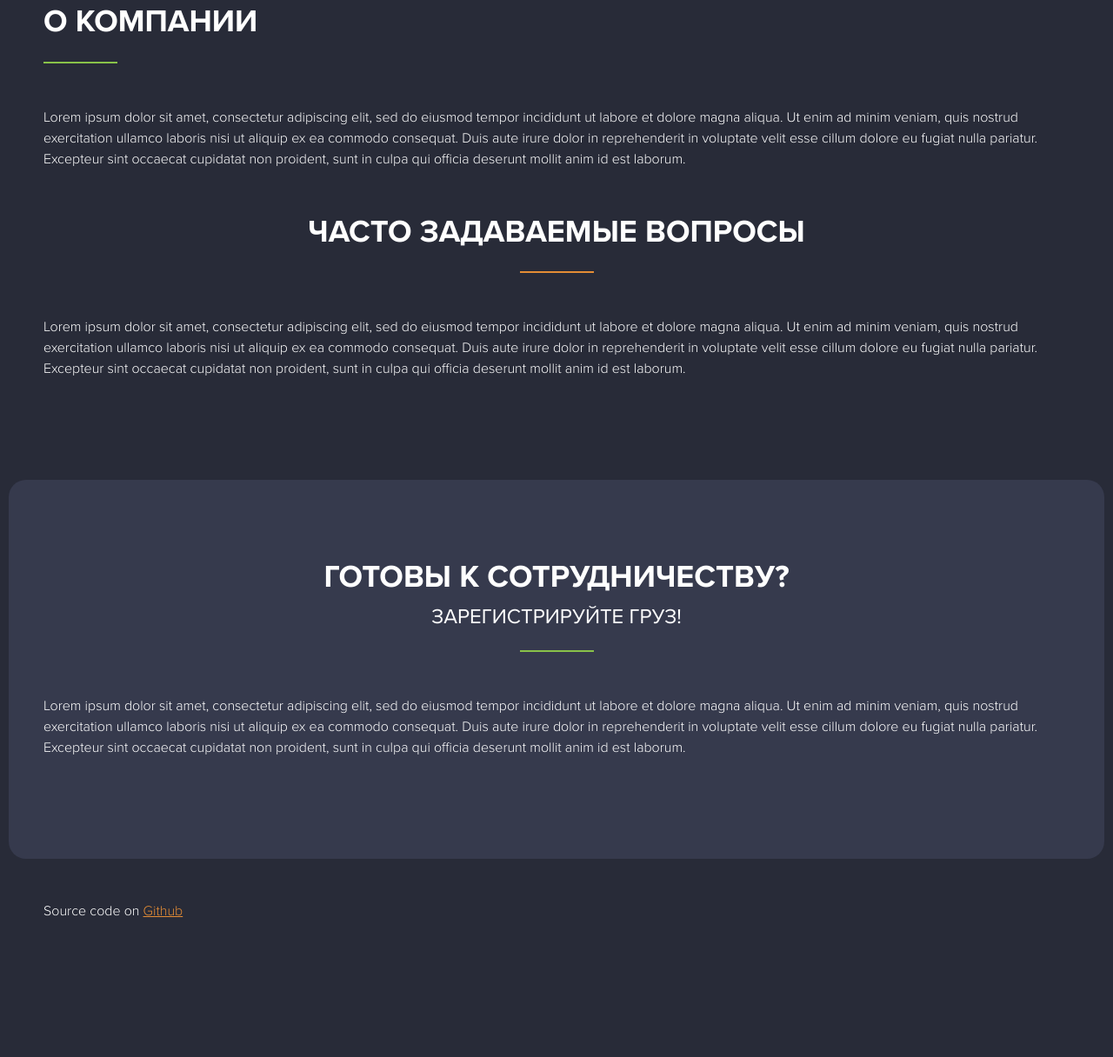
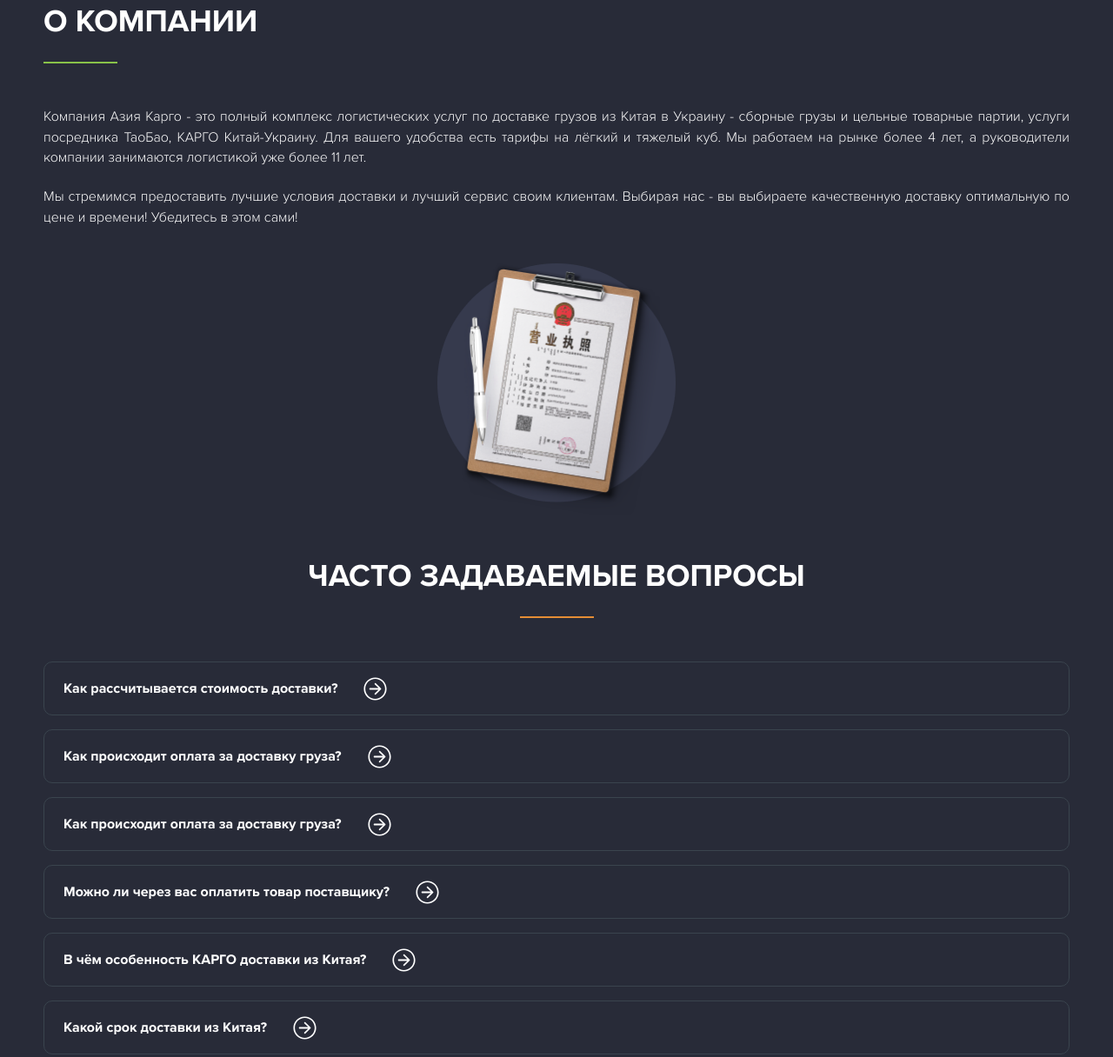
Before and after one commit to HyryaRoman/dev-MasterTao, a website: page src/index.html in a window 1280 px wide. Shown: the part 4169-5385 px from the top of the page at 87% size. Before the commit the page ends 5245 px from the top, so only its background shows below. Drawn offline with nearby package versions, Linux system fonts and the light colour scheme; files that its build step writes are made by us from their sources.

Commit message:
add about and faq-accordion

```diff
--- a/src/sass/faq.scss
+++ b/src/sass/faq.scss
@@ -0,0 +1,108 @@
+.about {
+  margin-bottom: 48px;
+
+  p {
+    margin-bottom: 21px;
+    font-size: 16px;
+    font-weight: 300;
+    line-height: 23.92px;
+    text-align: justify;
+  }
+
+  .illustration {
+    display: block;
+    height: 290px;
+    margin: 40px auto 0;
+  }
+}
+
+.faq-accordion {
+  $transition: .35s ease;
+  margin-bottom: 28px;
+
+  &-item {
+    margin-bottom: 16px;
+
+    border: 1px solid #3A444E;
+    border-radius: 10px;
+
+    overflow: hidden;
+
+    background: $body-bg;
+    color: $body-color;
+
+    transition: border-color $transition, background-color $transition, color $transition;
+
+    &:not(:has(.collapsed)) {
+      border-color: $body-color;
+      background: $body-color;
+      color: $body-bg;
+    }
+  }
+
+  &-header {
+    margin-bottom: 0px;
+  }
+
+  &-button {
+    position: relative;
+    display: flex;
+    justify-content: center;
+    align-items: center;
+    min-height: 60px;
+    padding: 11px 76px 11px 22px;
+
+    border: none;
+    background: none;
+    color: inherit;
+
+    font-size: 16px;
+    font-weight: 700;
+    line-height: 20px;
+    text-align: left;
+
+    transition: padding $transition;
+
+    &::after {
+      content: '';
+      position: absolute;
+      right: 19px;
+      top: 17px;
+      width: 27px;
+      height: 27px;
+      mask-image: url('assets/img/accordion-arrow-right.svg');
+      background-color: #FFFFFF;
+      transition: transform $transition, background-color $transition;
+    }
+
+    &:not(.collapsed) {
+      // background: $body-color;
+      // color: $body-bg;
+
+      padding: 16px 80px 4px 22px;
+
+      &::after {
+        background-color: #E58D35;
+        transform: rotate(-90deg);
+      }
+    }
+
+  }
+
+  &-body {
+    margin: 0;
+    padding: 0 22px 9px;
+
+    // background: $body-bg;
+    // color: $body-color;
+    // background: $body-color;
+    // color: $body-bg;
+
+    font-size: 14px;
+    font-weight: 300;
+    line-height: 20.23px;
+    text-align: left;
+
+    // transition: background-color $transition, color $transition;
+  }
+}
--- a/src/templates/faq.html
+++ b/src/templates/faq.html
@@ -1,16 +1,97 @@
 <section class="page-section">
   <div class="content-container">
-    <h2 class="page-section-title secondary align-left">О компании</h2>
-    <p>Lorem ipsum dolor sit amet, consectetur adipiscing elit, sed do eiusmod tempor incididunt ut labore et dolore
-      magna aliqua. Ut enim ad minim veniam, quis nostrud exercitation ullamco laboris nisi ut aliquip ex ea commodo
-      consequat. Duis aute irure dolor in reprehenderit in voluptate velit esse cillum dolore eu fugiat nulla
-      pariatur. Excepteur sint occaecat cupidatat non proident, sunt in culpa qui officia deserunt mollit anim id est
-      laborum.</p>
-    <h2 class="page-section-title primary">Часто задаваемые вопросы</h2>
-    <p>Lorem ipsum dolor sit amet, consectetur adipiscing elit, sed do eiusmod tempor incididunt ut labore et dolore
-      magna aliqua. Ut enim ad minim veniam, quis nostrud exercitation ullamco laboris nisi ut aliquip ex ea commodo
-      consequat. Duis aute irure dolor in reprehenderit in voluptate velit esse cillum dolore eu fugiat nulla
-      pariatur. Excepteur sint occaecat cupidatat non proident, sunt in culpa qui officia deserunt mollit anim id est
-      laborum.</p>
+    <div class="about">
+      <h2 class="page-section-title secondary align-left">О компании</h2>
+      <p>Компания Азия Карго - это полный комплекс логистических услуг по доставке грузов из Китая в Украину - сборные
+        грузы и цельные товарные партии, услуги посредника ТаоБао, КАРГО Китай-Украину. Для вашего удобства есть тарифы
+        на лёгкий и тяжелый куб. Мы работаем на рынке более 4 лет, а руководители компании занимаются логистикой уже
+        более 11 лет.
+      </p>
+      <p>Мы стремимся предоставить лучшие условия доставки и лучший сервис своим клиентам. Выбирая нас - вы выбираете
+        качественную доставку оптимальную по цене и времени! Убедитесь в этом сами!</p>
+      <img class="illustration" src="assets/img/about.png" />
+    </div>
+    <div class="faq">
+      <h2 class="page-section-title primary">Часто задаваемые вопросы</h2>
+      <div class="faq-accordion" id="accordion-faq">
+        <div class="faq-accordion-item">
+          <h3 class="faq-accordion-header">
+            <button class="faq-accordion-button collapsed" type="button" data-bs-toggle="collapse" data-bs-target="#faq-1" aria-controls="faq-1">
+              Как рассчитывается стоимость доставки?
+            </button>
+          </h2>
+          <div id="faq-1" class="faq-accordion-collapse collapse" data-bs-parent="#accordion-faq">
+            <p class="faq-accordion-body">
+              Да, мы предоставляем такую услугу, мы можем взять оплату товара в Китае на себя. Если у вас нет валютного счёта, то можете оплатить товар в гривнах на наш счет.
+            </p>
+          </div>
+        </div>
+
+        <div class="faq-accordion-item">
+          <h3 class="faq-accordion-header">
+            <button class="faq-accordion-button collapsed" type="button" data-bs-toggle="collapse" data-bs-target="#faq-2" aria-controls="faq-2">
+              Как происходит оплата за доставку груза?
+            </button>
+          </h2>
+          <div id="faq-2" class="faq-accordion-collapse collapse" data-bs-parent="#accordion-faq">
+            <p class="faq-accordion-body">
+              Да, мы предоставляем такую услугу, мы можем взять оплату товара в Китае на себя. Если у вас нет валютного счёта, то можете оплатить товар в гривнах на наш счет.
+            </p>
+          </div>
+        </div>
+
+        <div class="faq-accordion-item">
+          <h3 class="faq-accordion-header">
+            <button class="faq-accordion-button collapsed" type="button" data-bs-toggle="collapse" data-bs-target="#faq-3" aria-controls="faq-3">
+              Как происходит оплата за доставку груза?
+            </button>
+          </h2>
+          <div id="faq-3" class="faq-accordion-collapse collapse" data-bs-parent="#accordion-faq">
+            <p class="faq-accordion-body">
+              Да, мы предоставляем такую услугу, мы можем взять оплату товара в Китае на себя. Если у вас нет валютного счёта, то можете оплатить товар в гривнах на наш счет.
+            </p>
+          </div>
+        </div>
+
+        <div class="faq-accordion-item">
+          <h3 class="faq-accordion-header">
+            <button class="faq-accordion-button collapsed" type="button" data-bs-toggle="collapse" data-bs-target="#faq-4" aria-controls="faq-4">
+              Можно ли через вас оплатить товар поставщику?
+            </button>
+          </h2>
+          <div id="faq-4" class="faq-accordion-collapse collapse" data-bs-parent="#accordion-faq">
+            <p class="faq-accordion-body">
+              Да, мы предоставляем такую услугу, мы можем взять оплату товара в Китае на себя. Если у вас нет валютного счёта, то можете оплатить товар в гривнах на наш счет.
+            </p>
+          </div>
+        </div>
+
+        <div class="faq-accordion-item">
+          <h3 class="faq-accordion-header">
+            <button class="faq-accordion-button collapsed" type="button" data-bs-toggle="collapse" data-bs-target="#faq-5" aria-controls="faq-5">
+              В чём особенность КАРГО доставки из Китая?
+            </button>
+          </h2>
+          <div id="faq-5" class="faq-accordion-collapse collapse" data-bs-parent="#accordion-faq">
+            <p class="faq-accordion-body">
+              Да, мы предоставляем такую услугу, мы можем взять оплату товара в Китае на себя. Если у вас нет валютного счёта, то можете оплатить товар в гривнах на наш счет.
+            </p>
+          </div>
+        </div>
+
+        <div class="faq-accordion-item">
+          <h3 class="faq-accordion-header">
+            <button class="faq-accordion-button collapsed" type="button" data-bs-toggle="collapse" data-bs-target="#faq-6" aria-controls="faq-6">
+              Какой срок доставки из Китая?
+            </button>
+          </h2>
+          <div id="faq-6" class="faq-accordion-collapse collapse" data-bs-parent="#accordion-faq">
+            <p class="faq-accordion-body">
+              Да, мы предоставляем такую услугу, мы можем взять оплату товара в Китае на себя. Если у вас нет валютного счёта, то можете оплатить товар в гривнах на наш счет.
+            </p>
+          </div>
+        </div>
+      </div>
+    </div>
   </div>
 </section>
```
Also changed, not shown: src/assets/img/about.png (added), src/assets/img/accordion-arrow-right.svg (added), src/assets/img/accordion-arrow-up.svg (added).
